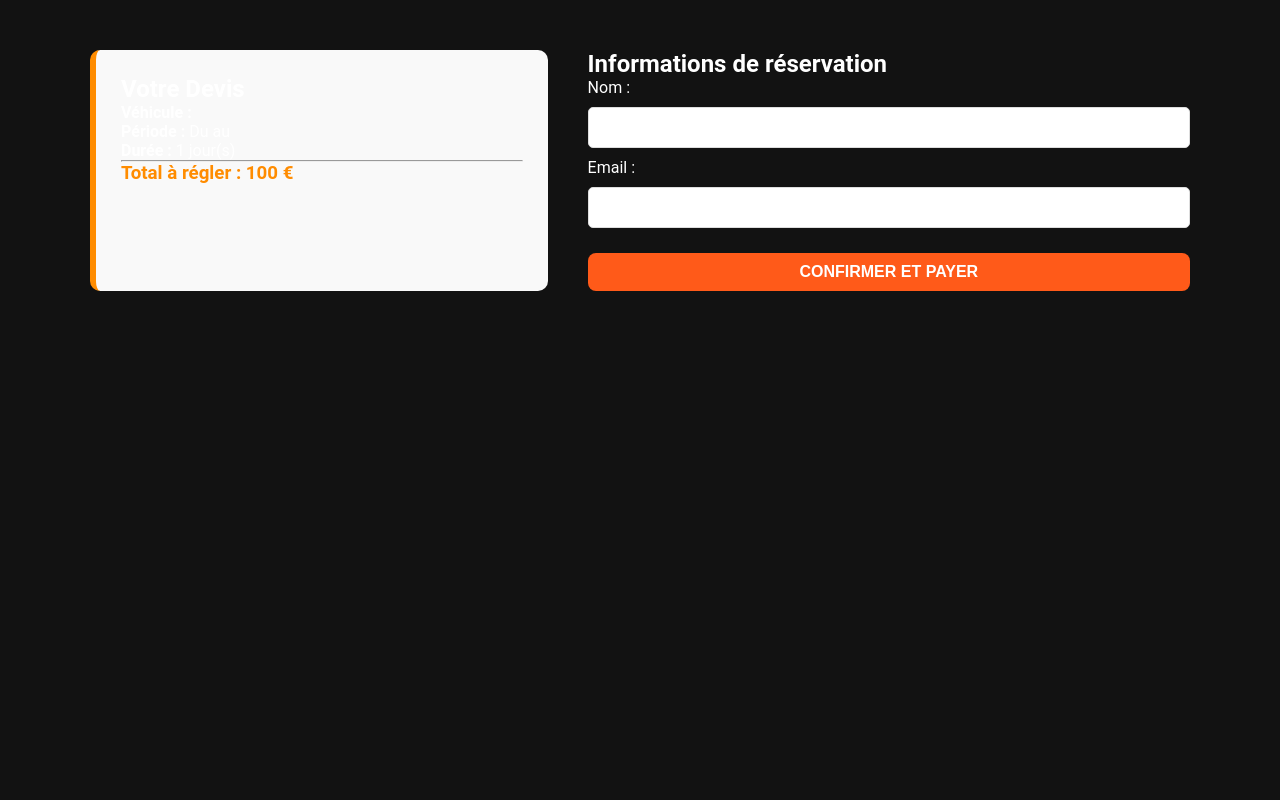
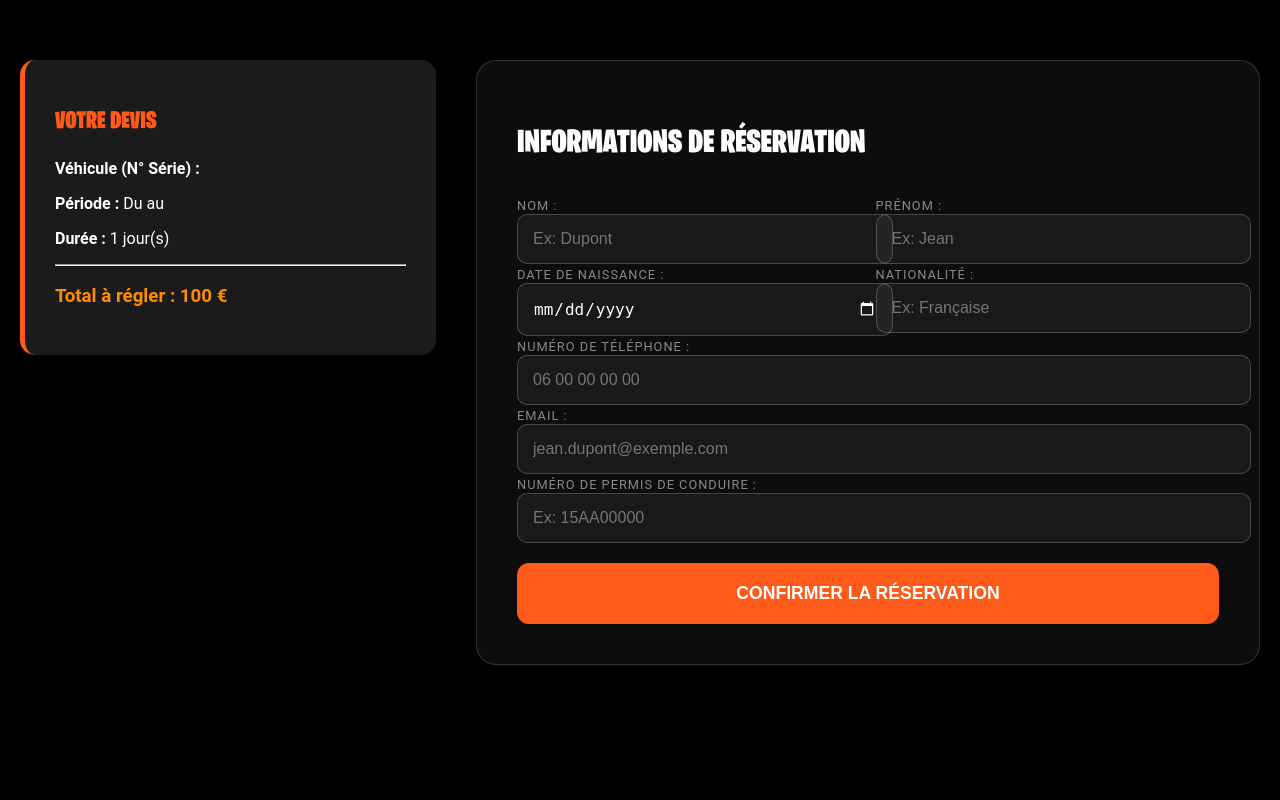
Before and after one commit to NeyorDEV/RentPark, a PHP site: page /view/viewReservationForm.php in a window 1280 px wide. Run offline with PHP 8.4, Linux system fonts and the light colour scheme.

Commit message:
style WIP

```diff
--- /dev/null
+++ b/siteSAE2A/html/css/reservationForm.css
@@ -0,0 +1,157 @@
+/* ==========================================================================
+   1. POLICES & VARIABLES (Cohérence Rentpark)
+   ========================================================================== */
+@font-face {
+    font-family: 'frt';
+    src: url('../fonts/frt.woff2') format('woff2');
+    font-weight: 900;
+}
+
+:root {
+    --bg-dark: #000000; /* */
+    --bg-card: #1b1b1b; /* */
+    --orange-rentpark: #ff5a19; /* */
+    --text-gray: #888;
+    --border-rgba: rgba(255, 255, 255, 0.15); /* */
+}
+
+/* ==========================================================================
+   2. RESET & LAYOUT
+   ========================================================================== */
+body {
+    background-color: var(--bg-dark); /* */
+    color: white;
+    font-family: 'Roboto', Arial, sans-serif;
+    margin: 0;
+    padding: 0;
+    min-height: 100vh;
+}
+
+.page-container {
+    display: flex;
+    gap: 40px; /* Espace entre les deux blocs principaux */
+    padding: 60px 20px;
+    max-width: 1300px;
+    margin: auto;
+    align-items: flex-start;
+}
+
+/* ==========================================================================
+   3. SECTION DEVIS (GAUCHE)
+   ========================================================================== */
+.devis-section {
+    flex: 1;
+    background: var(--bg-card); /* */
+    padding: 30px;
+    border-radius: 15px;
+    border-left: 5px solid var(--orange-rentpark); /* */
+    box-shadow: 0 10px 30px rgba(0, 0, 0, 0.5);
+    min-width: 300px;
+}
+
+.devis-section h2 {
+    font-family: 'frt', sans-serif; /* */
+    color: var(--orange-rentpark);
+    margin-bottom: 25px;
+    text-transform: uppercase;
+    font-size: 1.5rem;
+}
+
+/* ==========================================================================
+   4. SECTION FORMULAIRE (DROITE)
+   ========================================================================== */
+.form-section {
+    flex: 2;
+    background: rgba(255, 255, 255, 0.05); /* */
+    padding: 40px;
+    border-radius: 20px;
+    border: 1px solid var(--border-rgba); /* */
+    backdrop-filter: blur(15px);
+}
+
+.form-section h2 {
+    font-family: 'frt', sans-serif; /* */
+    font-size: 2rem;
+    margin-bottom: 35px;
+    text-transform: uppercase;
+}
+
+/* Correction du chevauchement des boxes */
+.form-row {
+    display: flex;
+    gap: 20px; /* Espace horizontal entre les colonnes */
+    margin-bottom: 25px; /* Espace vertical entre les lignes */
+}
+
+.form-group {
+    flex: 1;
+    display: flex;
+    flex-direction: column;
+    gap: 10px; /* Espace entre label et input */
+}
+
+.form-section label {
+    font-size: 0.8rem;
+    color: var(--text-gray);
+    text-transform: uppercase;
+    letter-spacing: 1px;
+}
+
+.input-field {
+    width: 100%;
+    padding: 15px;
+    background: rgba(255, 255, 255, 0.05); /* */
+    border: 1px solid rgba(255, 255, 255, 0.2);
+    border-radius: 10px;
+    color: white;
+    font-size: 1rem;
+    transition: 0.3s;
+}
+
+.input-field:focus {
+    outline: none;
+    border-color: var(--orange-rentpark);
+    background: rgba(255, 255, 255, 0.1);
+}
+
+/* Spécifique pour l'icône calendrier blanche */
+input[type="date"]::-webkit-calendar-picker-indicator {
+    filter: invert(1);
+    cursor: pointer;
+}
+
+/* ==========================================================================
+   5. BOUTON ACTION
+   ========================================================================== */
+.btn-orange {
+    background: var(--orange-rentpark); /* */
+    color: white;
+    border: none;
+    padding: 20px;
+    border-radius: 12px;
+    font-size: 1.1rem;
+    font-weight: bold;
+    text-transform: uppercase;
+    cursor: pointer;
+    width: 100%;
+    margin-top: 20px;
+    transition: transform 0.2s, filter 0.2s; /* */
+}
+
+.btn-orange:hover {
+    transform: scale(1.02); /* */
+    filter: brightness(1.1);
+}
+
+/* ==========================================================================
+   6. RESPONSIVE
+   ========================================================================== */
+@media (max-width: 900px) {
+    .page-container {
+        flex-direction: column;
+    }
+    .form-row {
+        flex-direction: column;
+        gap: 25px;
+    }
+}
--- a/siteSAE2A/view/viewReservationForm.php
+++ b/siteSAE2A/view/viewReservationForm.php
@@ -20,20 +20,14 @@ $totalTTC = $nbJours * $prixJournalier;
 <head>
     <meta charset="UTF-8">
     <title>Votre Devis - Rentpark</title>
-    <link rel="stylesheet" href="/siteSAE2A/html/css/cars.css">
-    <style>
-        .page-container { display: flex; gap: 40px; padding: 50px; max-width: 1200px; margin: auto; }
-        .devis-section { flex: 1; background: #f9f9f9; padding: 25px; border-radius: 10px; border-left: 6px solid #ff8c00; }
-        .form-section { flex: 1.5; }
-        .input-field { width: 100%; padding: 12px; margin: 10px 0; border: 1px solid #ddd; border-radius: 5px; }
-    </style>
+    <link rel="stylesheet" href="/siteSAE2A/html/css/reservationForm.css">
 </head>
 <body>
 
 <div class="page-container">
     <div class="devis-section">
         <h2>Votre Devis</h2>
-        <p><strong>Véhicule :</strong> <?php echo htmlspecialchars($numSerie); ?></p>
+        <p><strong>Véhicule (N° Série) :</strong> <?php echo htmlspecialchars($numSerie); ?></p>
         <p><strong>Période :</strong> Du <?php echo htmlspecialchars($date_depart); ?> au <?php echo htmlspecialchars($date_retour); ?></p>
         <p><strong>Durée :</strong> <?php echo $nbJours; ?> jour(s)</p>
         <hr>
@@ -43,18 +37,44 @@ $totalTTC = $nbJours * $prixJournalier;
     <div class="form-section">
         <h2>Informations de réservation</h2>
         <form action="/siteSAE2A/finaliser_reservation.php" method="POST">
-            <input type="hidden" name="num_serie" value="<?php echo $numSerie; ?>">
-            <input type="hidden" name="date_debut" value="<?php echo $date_depart; ?>">
-            <input type="hidden" name="date_fin" value="<?php echo $date_retour; ?>">
+            <input type="hidden" name="num_serie" value="<?php echo htmlspecialchars($numSerie); ?>">
+            <input type="hidden" name="date_debut" value="<?php echo htmlspecialchars($date_depart); ?>">
+            <input type="hidden" name="date_fin" value="<?php echo htmlspecialchars($date_retour); ?>">
+            <input type="hidden" name="prix_total" value="<?php echo $totalTTC; ?>">
 
-            <label>Nom :</label>
-            <input type="text" name="nom" class="input-field" required>
+            <div style="display: flex; gap: 15px;">
+                <div style="flex: 1;">
+                    <label>Nom :</label>
+                    <input type="text" name="nom" class="input-field" placeholder="Ex: Dupont" required>
+                </div>
+                <div style="flex: 1;">
+                    <label>Prénom :</label>
+                    <input type="text" name="prenom" class="input-field" placeholder="Ex: Jean" required>
+                </div>
+            </div>
+
+            <div style="display: flex; gap: 15px;">
+                <div style="flex: 1;">
+                    <label>Date de naissance :</label>
+                    <input type="date" name="datenaiss" class="input-field" required>
+                </div>
+                <div style="flex: 1;">
+                    <label>Nationalité :</label>
+                    <input type="text" name="nationalite" class="input-field" placeholder="Ex: Française" required>
+                </div>
+            </div>
+
+            <label>Numéro de téléphone :</label>
+            <input type="tel" name="numTel" class="input-field" placeholder="06 00 00 00 00" required>
 
             <label>Email :</label>
-            <input type="email" name="email" class="input-field" required>
+            <input type="email" name="email" class="input-field" placeholder="jean.dupont@exemple.com" required>
 
-            <button type="submit" class="btn-orange" style="width: 100%; border: none; cursor: pointer;">
-                Confirmer et Payer
+            <label>Numéro de permis de conduire :</label>
+            <input type="text" name="numPermis" class="input-field" placeholder="Ex: 15AA00000" required>
+
+            <button type="submit" class="btn-orange" style="width: 100%; border: none; cursor: pointer; margin-top: 20px; font-weight: bold;">
+                Confirmer la réservation
             </button>
         </form>
     </div>
```
